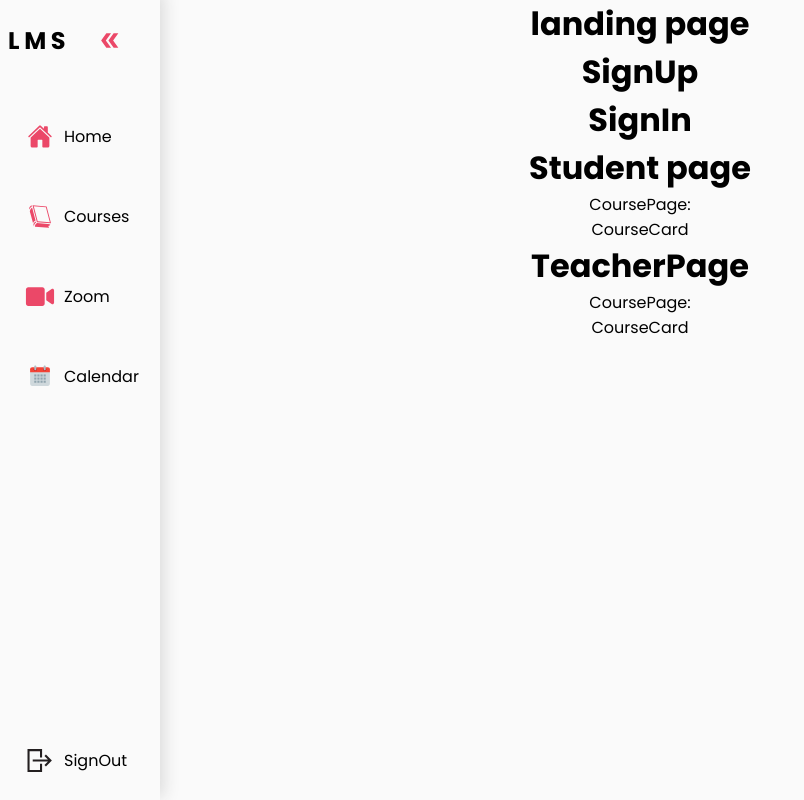
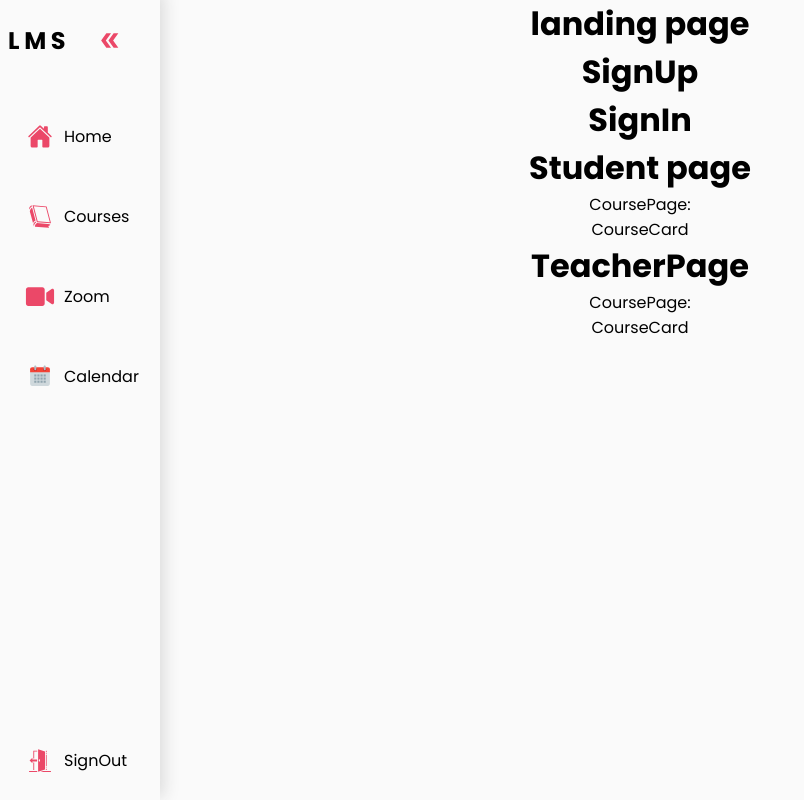
Before and after one commit to HassanObeid89/learning-management-system, a React (Create React App) app: page / in a window 1280 px wide. Shown: the whole page, without its empty margins (0-804 px from the left). Built offline with nearby package versions, Linux system fonts and the light colour scheme.

Commit message:
fixed bug in signout icon

```diff
--- a/src/components/SideBar.jsx
+++ b/src/components/SideBar.jsx
@@ -1,8 +1,7 @@
 import { IoHome } from "react-icons/io5";
-import { GiBlackBook } from "react-icons/gi";
+import { GiBlackBook, GiEntryDoor } from "react-icons/gi";
 import { FaVideo } from "react-icons/fa";
 import { FcCalendar } from "react-icons/fc";
-import { GrLogout } from "react-icons/gr";
 import { MdDoubleArrow } from "react-icons/md";
 export default function SideBar() {
   return (
@@ -40,7 +39,7 @@ export default function SideBar() {
         </li>
         <li>
           <span className="nav-link">
-            <GrLogout />
+            <GiEntryDoor />
             <span className="link-text">SignOut</span>
           </span>
         </li>
```
